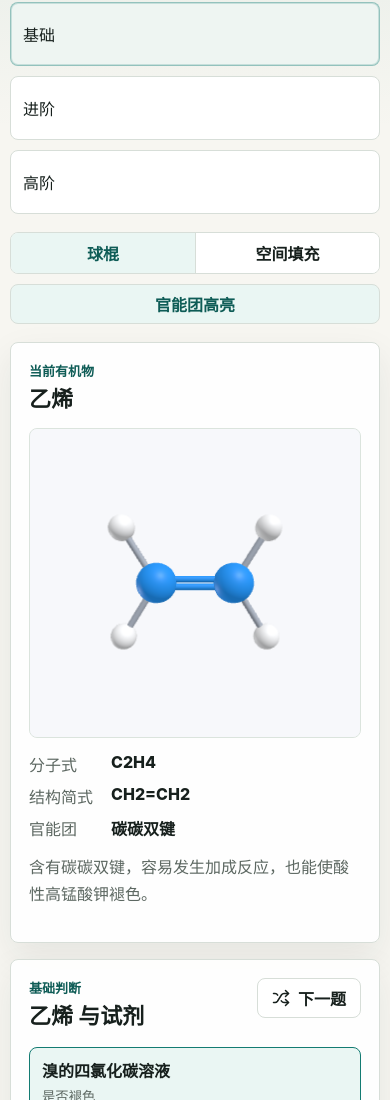
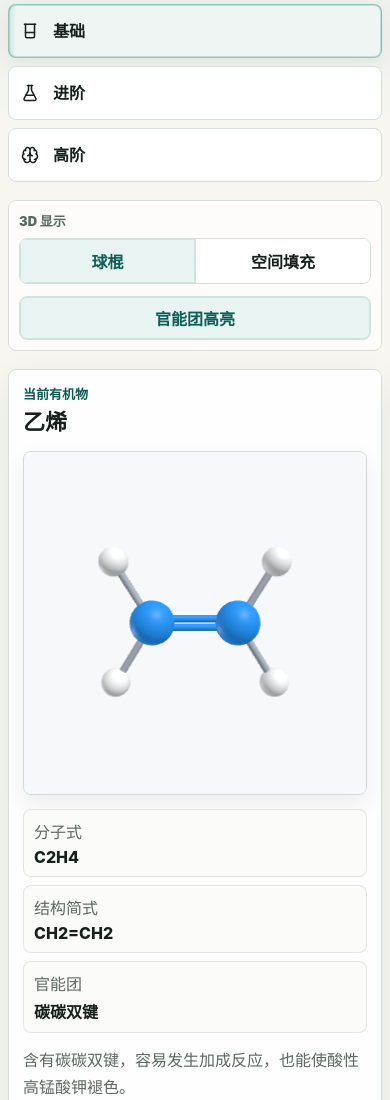
Before and after one commit to 77zmf/organic-structure-miniapp, a website built with Vite: page index.html in a window 390 px wide. Shown: the part 130-1230 px from the top of the page. Built offline with nearby package versions, Linux system fonts and the light colour scheme; animation ran at ten frames a second.

Commit message:
style: polish chemistry workbench ui

```diff
--- a/src/app.ts
+++ b/src/app.ts
@@ -158,9 +158,10 @@ function render(): void {
 }
 
 function modeButton(mode: Mode, label: string, detail: string, icon: string): string {
-  const active = state.mode === mode ? 'active' : '';
+  const isActive = state.mode === mode;
+  const active = isActive ? 'active' : '';
   return `
-    <button class="mode-tab ${active}" data-mode="${mode}" type="button">
+    <button class="mode-tab ${active}" data-mode="${mode}" type="button" aria-pressed="${isActive}">
       <i data-lucide="${icon}" aria-hidden="true"></i>
       <span>${label}</span>
       <small>${detail}</small>
@@ -171,9 +172,12 @@ function modeButton(mode: Mode, label: string, detail: string, icon: string): st
 function renderViewerControls(): string {
   return `
     <section class="viewer-controls" aria-label="三维模型显示设置">
-      <div class="segmented-control" role="group" aria-label="模型显示方式">
-        ${viewerModeButton('ball-stick', '球棍')}
-        ${viewerModeButton('space-fill', '空间填充')}
+      <div class="viewer-control-group">
+        <span class="viewer-control-label">3D 显示</span>
+        <div class="segmented-control" role="group" aria-label="模型显示方式">
+          ${viewerModeButton('ball-stick', '球棍')}
+          ${viewerModeButton('space-fill', '空间填充')}
+        </div>
       </div>
       <button class="toggle-button ${state.highlightFunctionalGroup ? 'active' : ''}" data-toggle-highlight="functional-group" type="button" aria-pressed="${state.highlightFunctionalGroup}">
         官能团高亮
@@ -292,7 +296,7 @@ function renderReagentMode(): string {
           ${reagents
             .map(
               (item) => `
-                <button class="choice-chip ${item.id === state.reagentId ? 'selected' : ''}" data-reagent="${item.id}" type="button">
+                <button class="choice-chip ${item.id === state.reagentId ? 'selected' : ''}" data-reagent="${item.id}" type="button" aria-pressed="${item.id === state.reagentId}">
                   <span>${item.name}</span>
                   <small>${item.prompt}</small>
                 </button>
@@ -302,10 +306,10 @@ function renderReagentMode(): string {
         </div>
 
         <div class="answer-row" aria-label="反应判断">
-          <button class="judge-button ${state.reagentAnswer === 'yes' ? 'selected yes' : ''}" data-answer="yes" type="button">
+          <button class="judge-button ${state.reagentAnswer === 'yes' ? 'selected yes' : ''}" data-answer="yes" type="button" aria-pressed="${state.reagentAnswer === 'yes'}">
             会反应
           </button>
-          <button class="judge-button ${state.reagentAnswer === 'no' ? 'selected no' : ''}" data-answer="no" type="button">
+          <button class="judge-button ${state.reagentAnswer === 'no' ? 'selected no' : ''}" data-answer="no" type="button" aria-pressed="${state.reagentAnswer === 'no'}">
             不反应
           </button>
         </div>
@@ -346,10 +350,10 @@ function renderPairMode(): string {
         </div>
 
         <div class="answer-row" aria-label="有机物间反应判断">
-          <button class="judge-button ${state.pairAnswer === 'yes' ? 'selected yes' : ''}" data-pair-answer="yes" type="button">
+          <button class="judge-button ${state.pairAnswer === 'yes' ? 'selected yes' : ''}" data-pair-answer="yes" type="button" aria-pressed="${state.pairAnswer === 'yes'}">
             能反应
           </button>
-          <button class="judge-button ${state.pairAnswer === 'no' ? 'selected no' : ''}" data-pair-answer="no" type="button">
+          <button class="judge-button ${state.pairAnswer === 'no' ? 'selected no' : ''}" data-pair-answer="no" type="button" aria-pressed="${state.pairAnswer === 'no'}">
             不反应
           </button>
         </div>
--- a/src/styles.css
+++ b/src/styles.css
@@ -3,15 +3,19 @@
   --paper: #f7f6f1;
   --surface: #ffffff;
   --surface-strong: #eef5f2;
+  --surface-muted: #fbfcfa;
   --ink: #17201d;
   --muted: #5d6862;
   --line: #d7ded8;
   --teal: #137b72;
   --teal-dark: #0e5c56;
+  --teal-soft: #e7f4f1;
   --amber: #c6861f;
   --rose: #b64c63;
   --blue: #315f9c;
+  --focus: rgba(19, 123, 114, 0.22);
   --shadow: 0 14px 36px rgba(27, 41, 37, 0.08);
+  --shadow-soft: 0 8px 22px rgba(27, 41, 37, 0.07);
   font-family:
     Inter, "Noto Sans SC", "PingFang SC", "Microsoft YaHei", system-ui,
     sans-serif;
@@ -37,12 +41,25 @@ input {
 
 button {
   cursor: pointer;
+  transition:
+    background-color 140ms ease,
+    border-color 140ms ease,
+    box-shadow 140ms ease,
+    color 140ms ease,
+    transform 140ms ease;
 }
 
 button:disabled,
 input:disabled {
   cursor: not-allowed;
   opacity: 0.58;
+}
+
+button:focus-visible,
+a:focus-visible,
+input:focus-visible {
+  outline: 3px solid var(--focus);
+  outline-offset: 2px;
 }
 
 .app-shell {
@@ -57,6 +74,7 @@ input:disabled {
   justify-content: space-between;
   gap: 16px;
   min-height: 88px;
+  padding-bottom: 4px;
 }
 
 .eyebrow,
@@ -84,11 +102,13 @@ h2 {
   margin-bottom: 0;
   font-size: 22px;
   line-height: 1.25;
+  text-wrap: balance;
 }
 
 h3 {
   margin-bottom: 0;
   font-size: 18px;
+  line-height: 1.3;
 }
 
 .github-link,
@@ -116,6 +136,24 @@ h3 {
   text-decoration: none;
 }
 
+.github-link:hover,
+.icon-text-button:hover,
+.choice-chip:hover,
+.judge-button:hover,
+.quick-question:hover,
+.toggle-button:hover,
+.segment-button:hover {
+  border-color: rgba(19, 123, 114, 0.42);
+  background: var(--teal-soft);
+}
+
+.primary-action:hover,
+.send-button:hover {
+  border-color: var(--teal-dark);
+  background: var(--teal-dark);
+  box-shadow: var(--shadow-soft);
+}
+
 .github-link svg,
 button svg {
   width: 18px;
@@ -125,43 +163,73 @@ button svg {
 .mode-tabs {
   display: grid;
   grid-template-columns: repeat(3, minmax(0, 1fr));
-  gap: 10px;
-  margin: 8px 0 18px;
+  gap: 12px;
+  margin: 10px 0 18px;
 }
 
 .mode-tab {
   display: grid;
   grid-template-columns: 24px 1fr;
-  gap: 2px 10px;
+  gap: 4px 10px;
   align-items: center;
-  min-height: 64px;
-  padding: 12px;
+  min-height: 76px;
+  padding: 14px;
   text-align: left;
+  box-shadow: 0 1px 0 rgba(255, 255, 255, 0.78) inset;
+}
+
+.mode-tab span {
+  font-weight: 900;
+  line-height: 1.25;
 }
 
 .mode-tab small {
   grid-column: 2;
   color: var(--muted);
   font-size: 12px;
+  line-height: 1.35;
 }
 
 .mode-tab.active {
   border-color: rgba(19, 123, 114, 0.42);
-  background: var(--surface-strong);
-  box-shadow: inset 0 0 0 1px rgba(19, 123, 114, 0.18);
+  background:
+    linear-gradient(90deg, rgba(19, 123, 114, 0.14), transparent 7px),
+    var(--surface-strong);
+  box-shadow:
+    inset 0 0 0 1px rgba(19, 123, 114, 0.18),
+    var(--shadow-soft);
 }
 
 .viewer-controls {
   display: flex;
   align-items: center;
   justify-content: space-between;
+  gap: 12px;
+  margin: 0 0 18px;
+  padding: 10px;
+  border: 1px solid var(--line);
+  border-radius: 8px;
+  background: rgba(255, 255, 255, 0.74);
+  box-shadow: 0 1px 0 rgba(255, 255, 255, 0.82) inset;
+}
+
+.viewer-control-group {
+  display: flex;
+  align-items: center;
   gap: 10px;
-  margin: 0 0 18px;
+  min-width: 0;
+}
+
+.viewer-control-label {
+  color: var(--muted);
+  font-size: 13px;
+  font-weight: 900;
+  white-space: nowrap;
 }
 
 .segmented-control {
   display: inline-grid;
-  grid-template-columns: repeat(2, minmax(108px, 1fr));
+  grid-template-columns: repeat(2, minmax(112px, 1fr));
   border: 1px solid var(--line);
   border-radius: 8px;
   overflow: hidden;
@@ -170,7 +238,7 @@ button svg {
 
 .segment-button,
 .toggle-button {
-  min-height: 40px;
+  min-height: 44px;
   border: 0;
   background: var(--surface);
   color: var(--ink);
@@ -187,19 +255,21 @@ button svg {
 
 .segment-button.active,
 .toggle-button.active {
-  background: #eaf6f3;
+  background: var(--teal-soft);
   color: var(--teal-dark);
+  box-shadow: inset 0 0 0 1px rgba(19, 123, 114, 0.12);
 }
 
 .toggle-button {
   border: 1px solid var(--line);
   border-radius: 8px;
-  padding: 0 14px;
+  padding: 0 16px;
+  white-space: nowrap;
 }
 
 .workspace {
   display: grid;
-  gap: 16px;
+  gap: 18px;
 }
 
 .workspace > * {
@@ -218,7 +288,7 @@ button svg {
   min-width: 0;
   border: 1px solid var(--line);
   border-radius: 8px;
-  background: rgba(255, 255, 255, 0.92);
+  background: rgba(255, 255, 255, 0.95);
   box-shadow: var(--shadow);
 }
 
@@ -237,6 +307,10 @@ button svg {
   margin-bottom: 16px;
 }
 
+.panel-title-row > div {
+  min-width: 0;
+}
+
 .icon-text-button,
 .primary-action,
 .send-button {
@@ -244,9 +318,10 @@ button svg {
   align-items: center;
   justify-content: center;
   gap: 8px;
-  min-height: 40px;
+  min-height: 44px;
   padding: 0 14px;
   font-weight: 700;
+  white-space: nowrap;
 }
 
 .primary-action,
@@ -257,21 +332,29 @@ button svg {
 }
 
 .primary-action.compact {
-  min-width: 82px;
+  min-width: 88px;
 }
 
 .molecule-viewer {
   display: block;
   width: 100%;
-  min-height: 310px;
+  min-height: 320px;
   aspect-ratio: 13 / 8.5;
   margin: 14px 0;
-  border: 1px solid #dbe4dd;
+  border: 1px solid #cfdbd4;
   border-radius: 8px;
   overflow: hidden;
   background:
-    radial-gradient(circle at 20% 20%, rgba(198, 134, 31, 0.12), transparent 26%),
-    linear-gradient(135deg, rgba(49, 95, 156, 0.08), rgba(19, 123, 114, 0.06));
+    linear-gradient(rgba(49, 95, 156, 0.05) 1px, transparent 1px),
+    linear-gradient(90deg, rgba(19, 123, 114, 0.05) 1px, transparent 1px),
+    linear-gradient(135deg, #fbfcfa, #eef5f2);
+  background-size:
+    24px 24px,
+    24px 24px,
+    auto;
+  box-shadow:
+    inset 0 0 0 1px rgba(255, 255, 255, 0.72),
+    0 10px 22px rgba(27, 41, 37, 0.08);
 }
 
 .molecule-viewer canvas {
@@ -304,12 +387,12 @@ button svg {
 }
 
 .molecule-viewer.compact {
-  min-height: 260px;
+  min-height: 250px;
   aspect-ratio: 1 / 1;
 }
 
 .molecule-viewer.puzzle-target {
-  min-height: 280px;
+  min-height: 292px;
   margin-bottom: 0;
 }
 
@@ -323,6 +406,10 @@ button svg {
   display: grid;
   grid-template-columns: 72px 1fr;
   gap: 10px;
+  padding: 9px 10px;
+  border: 1px solid rgba(215, 222, 216, 0.74);
+  border-radius: 8px;
+  background: var(--surface-muted);
 }
 
 .compound-facts dt {
@@ -332,6 +419,7 @@ button svg {
 .compound-facts dd {
   margin: 0;
   font-weight: 800;
+  overflow-wrap: anywhere;
 }
 
 .compound-summary,
@@ -348,14 +436,17 @@ button svg {
 }
 
 .choice-chip {
-  min-height: 64px;
-  padding: 10px 12px;
+  display: grid;
+  align-content: center;
+  min-height: 76px;
+  padding: 12px 14px;
   text-align: left;
 }
 
 .choice-chip span {
   display: block;
   font-weight: 800;
+  line-height: 1.3;
 }
 
 .choice-chip small {
@@ -367,7 +458,8 @@ button svg {
 .choice-chip.selected,
 .judge-button.selected {
   border-color: var(--teal);
-  background: #eaf6f3;
+  background: var(--teal-soft);
+  box-shadow: inset 0 0 0 1px rgba(19, 123, 114, 0.16);
 }
 
 .answer-row {
@@ -378,7 +470,7 @@ button svg {
 }
 
 .judge-button {
-  min-height: 48px;
+  min-height: 56px;
   font-weight: 800;
 }
 
@@ -402,7 +494,7 @@ button svg {
 .text-input {
   width: 100%;
   min-width: 0;
-  min-height: 42px;
+  min-height: 46px;
   border: 1px solid var(--line);
   border-radius: 8px;
   padding: 0 12px;
@@ -411,9 +503,11 @@ button svg {
   outline: none;
 }
 
-.text-input:focus {
+.text-input:focus,
+.text-input:focus-visible {
   border-color: var(--teal);
   box-shadow: 0 0 0 3px rgba(19, 123, 114, 0.14);
+  outline: none;
 }
 
 .feedback {
@@ -422,6 +516,7 @@ button svg {
   gap: 10px;
   margin-top: 16px;
   padding: 12px;
+  border: 1px solid transparent;
   border-radius: 8px;
   line-height: 1.65;
 }
@@ -433,11 +528,13 @@ button svg {
 .feedback.good {
   color: var(--teal-dark);
   background: #e9f7ef;
+  border-color: #c8e9d7;
 }
 
 .feedback.review {
   color: #7a3d10;
   background: #fff3dc;
+  border-color: #f0d8a6;
 }
 
 .compound-pair {
@@ -448,6 +545,8 @@ button svg {
 }
 
 .compound-mini {
+  display: grid;
+  gap: 10px;
   min-height: 430px;
   padding: 16px;
 }
@@ -461,6 +560,7 @@ button svg {
 .compound-mini span {
   display: block;
   text-align: center;
+  overflow-wrap: anywhere;
 }
 
 .reaction-mark {
@@ -487,11 +587,15 @@ button svg {
   border: 1px solid #dbe4dd;
   border-radius: 8px;
   background:
-    linear-gradient(135deg, rgba(198, 134, 31, 0.15), rgba(49, 95, 156, 0.1)),
+    linear-gradient(90deg, rgba(198, 134, 31, 0.16), transparent 10px),
+    linear-gradient(135deg, rgba(49, 95, 156, 0.08), rgba(19, 123, 114, 0.06)),
     #fff;
   color: var(--blue);
   font-size: 44px;
   font-weight: 900;
+  line-height: 1.1;
+  overflow-wrap: anywhere;
+  text-align: center;
 }
 
 .locked-visualization,
@@ -499,7 +603,7 @@ button svg {
   margin: 16px 0;
   border: 1px solid #dbe4dd;
   border-radius: 8px;
-  background: #fbfcfa;
+  background: var(--surface-muted);
 }
 
 .locked-visualization {
@@ -507,6 +611,12 @@ button svg {
   place-items: center;
   min-height: 280px;
   padding: 20px;
+  border-style: dashed;
+  background:
+    linear-gradient(rgba(49, 95, 156, 0.06) 1px, transparent 1px),
+    linear-gradient(90deg, rgba(19, 123, 114, 0.05) 1px, transparent 1px),
+    #fbfcfa;
+  background-size: 28px 28px;
   text-align: center;
 }
 
@@ -521,6 +631,7 @@ button svg {
   color: var(--blue);
   font-size: 42px;
   line-height: 1.15;
+  overflow-wrap: anywhere;
 }
 
 .locked-visualization p {
@@ -532,6 +643,7 @@ button svg {
 
 .puzzle-target-panel {
   padding: 14px;
+  box-shadow: inset 0 0 0 1px rgba(255, 255, 255, 0.8);
 }
 
 .puzzle-target-title {
@@ -543,6 +655,8 @@ button svg {
 
 .puzzle-target-title strong {
   font-size: 18px;
+  overflow-wrap: anywhere;
+  text-align: right;
 }
 
 .inline-form,
@@ -566,11 +680,13 @@ button svg {
 }
 
 .quick-question {
-  min-height: 34px;
-  padding: 0 10px;
+  min-height: 40px;
+  padding: 0 12px;
   color: var(--teal-dark);
   font-size: 13px;
   font-weight: 800;
+  line-height: 1.35;
+  white-space: normal;
 }
 
 .chat-log {
@@ -583,7 +699,7 @@ button svg {
   padding: 12px;
   border: 1px solid var(--line);
   border-radius: 8px;
-  background: #fbfcfa;
+  background: var(--surface-muted);
 }
 
 .chat-message {
@@ -616,6 +732,7 @@ button svg {
   border-radius: 8px;
   background: #fff;
   line-height: 1.65;
+  overflow-wrap: anywhere;
   box-shadow: inset 0 0 0 1px rgba(215, 222, 216, 0.8);
 }
 
@@ -648,7 +765,6 @@ button svg {
   }
 
   .mode-tabs,
-  .viewer-controls,
   .two-column,
   .puzzle-layout,
   .compound-pair {
@@ -658,6 +774,12 @@ button svg {
   .viewer-controls {
     align-items: stretch;
     flex-direction: column;
+  }
+
+  .viewer-control-group {
+    align-items: stretch;
+    flex-direction: column;
+    gap: 8px;
   }
 
   .segmented-control {
@@ -672,25 +794,70 @@ button svg {
     min-height: auto;
   }
 
+  .molecule-viewer.compact {
+    min-height: 300px;
+    aspect-ratio: 13 / 8.5;
+  }
+
   .selector-grid {
     grid-template-columns: 1fr;
   }
 }
 
 @media (max-width: 520px) {
-  .mode-tab {
-    grid-template-columns: 1fr;
+  .app-shell {
+    width: min(100% - 16px, 720px);
   }
 
-  .mode-tab svg,
+  .topbar {
+    gap: 12px;
+    min-height: auto;
+  }
+
+  .github-link,
+  .icon-text-button,
+  .primary-action,
+  .send-button {
+    width: 100%;
+  }
+
+  .mode-tabs {
+    gap: 8px;
+  }
+
+  .mode-tab {
+    grid-template-columns: 22px 1fr;
+    min-height: 54px;
+    padding: 10px 12px;
+  }
+
   .mode-tab small {
     display: none;
   }
 
-  .panel-title-row,
+  .panel-title-row {
+    display: grid;
+    grid-template-columns: 1fr;
+  }
+
   .inline-form,
   .chat-input-row {
     grid-template-columns: 1fr;
+  }
+
+  .compound-panel,
+  .task-panel,
+  .formula-panel,
+  .chat-panel,
+  .compound-mini {
+    padding: 14px;
+  }
+
+  .molecule-viewer,
+  .molecule-viewer.compact,
+  .molecule-viewer.puzzle-target {
+    min-height: 250px;
+    aspect-ratio: 1 / 1;
   }
 
   .answer-row {
@@ -705,7 +872,17 @@ button svg {
     font-size: 36px;
   }
 
-  .send-button {
-    width: 100%;
+  .compound-facts div {
+    grid-template-columns: 1fr;
+    gap: 4px;
+  }
+
+  .puzzle-target-title {
+    align-items: flex-start;
+    flex-direction: column;
+  }
+
+  .puzzle-target-title strong {
+    text-align: left;
   }
 }
```
